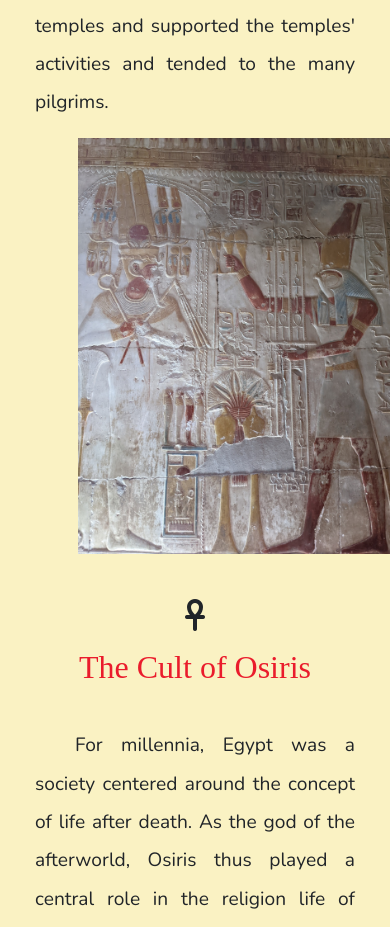
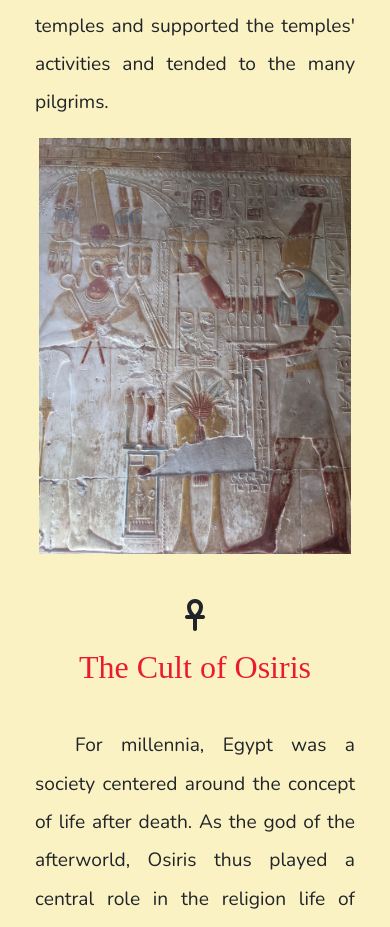
Before and after one commit to KangFennex/The-Temple-of-Seti-I, a plain HTML site: page index.html in a window 390 px wide. Shown: the part 6380-7307 px from the top of the page. Drawn offline with nearby package versions, Linux system fonts and the light colour scheme; a web font is replaced by a local one.

Commit message:
Update index.html

```diff
--- a/index.html
+++ b/index.html
@@ -132,7 +132,7 @@
   </div>
   </div>
     </div>
-    <div class="col-md-6">
+    <div class="col-md-6 image">
     <img class="img-fluid float-right image" height="80%" width="80%" src="imgs/Osiris-and-Horus.jpg">
   </div>
   </div>
```
